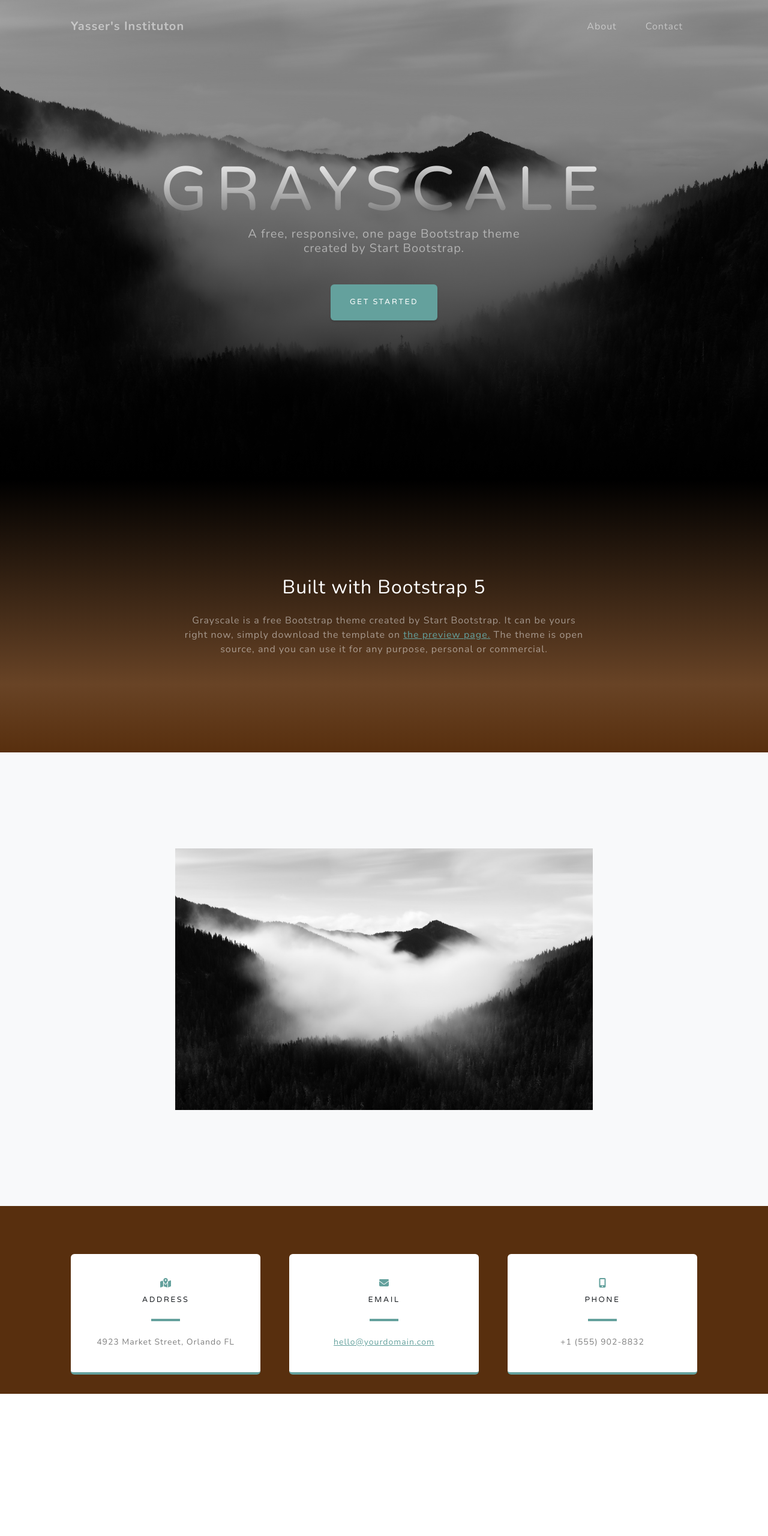
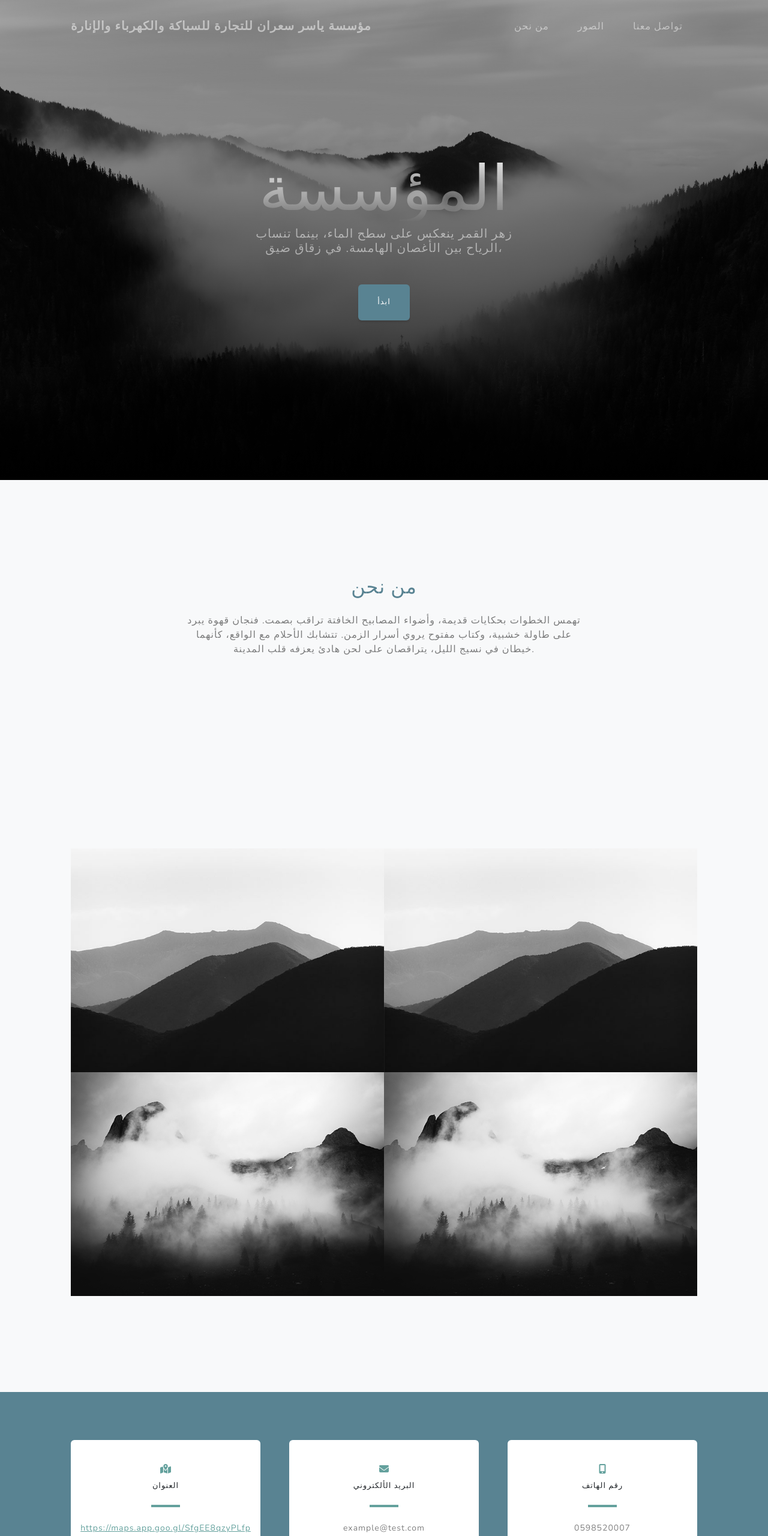
Before and after one commit to OsamaSiran/yasser-website, a plain HTML site: page startbootstrap-grayscale-gh-pages/index.html in a window 1280 px wide. Shown: the top 2560 px of the page at 60% size. Before the commit the page ends 2323 px from the top, so only its background shows below. Drawn offline with nearby package versions, Linux system fonts and the light colour scheme.

Commit message:
BIG PROGRESS! few details left.

```diff
--- a/startbootstrap-grayscale-gh-pages/index.html
+++ b/startbootstrap-grayscale-gh-pages/index.html
@@ -5,7 +5,7 @@
         <meta name="viewport" content="width=device-width, initial-scale=1, shrink-to-fit=no" />
         <meta name="description" content="" />
         <meta name="author" content="" />
-        <title>Grayscale - Start Bootstrap Theme</title>
+        <title>مؤسسة ياسر سعران للتجارة للسباكة والكهرباء والإنارة</title>
         <link rel="icon" type="image/x-icon" href="assets/favicon.ico" />
         <!-- Font Awesome icons (free version)-->
         <script src="https://use.fontawesome.com/releases/v6.3.0/js/all.js" crossorigin="anonymous"></script>
@@ -19,15 +19,16 @@
         <!-- Navigation-->
         <nav class="navbar navbar-expand-lg navbar-light fixed-top" id="mainNav">
             <div class="container px-4 px-lg-5">
-                <a class="navbar-brand" href="#page-top">Yasser's Instituton</a>
+                <a class="navbar-brand" href="#page-top"> مؤسسة ياسر سعران للتجارة للسباكة والكهرباء والإنارة</a>
                 <button class="navbar-toggler navbar-toggler-right" type="button" data-bs-toggle="collapse" data-bs-target="#navbarResponsive" aria-controls="navbarResponsive" aria-expanded="false" aria-label="Toggle navigation">
-                    Menu
+                    القائمة
                     <i class="fas fa-bars"></i>
                 </button>
                 <div class="collapse navbar-collapse" id="navbarResponsive">
                     <ul class="navbar-nav ms-auto">
-                        <li class="nav-item"><a class="nav-link" href="#about">About</a></li>
-                        <li class="nav-item"><a class="nav-link" href="#signup">Contact</a></li>
+                        <li class="nav-item"><a class="nav-link" href="#about">من نحن</a></li>
+                        <li class="nav-item"><a class="nav-link" href="#projects">الصور</a></li>
+                        <li class="nav-item"><a class="nav-link" href="#signup">تواصل معنا</a></li>
                     </ul>
                 </div>
             </div>
@@ -37,23 +38,21 @@
             <div class="container px-4 px-lg-5 d-flex h-100 align-items-center justify-content-center">
                 <div class="d-flex justify-content-center">
                     <div class="text-center">
-                        <h1 class="mx-auto my-0 text-uppercase">Grayscale</h1>
-                        <h2 class="text-white-50 mx-auto mt-2 mb-5">A free, responsive, one page Bootstrap theme created by Start Bootstrap.</h2>
-                        <a class="btn btn-primary" href="#about">Get Started</a>
+                        <h1 class="mx-auto my-0 text-uppercase">المؤسسة</h1>
+                        <h2 class="text-white-50 mx-auto mt-2 mb-5">زهر القمر ينعكس على سطح الماء، بينما تنساب الرياح بين الأغصان الهامسة. في زقاق ضيق،</h2>
+                        <a class="btn btn-primary" href="#about">ابدأ</a>
                     </div>
                 </div>
             </div>
         </header>
         <!-- About-->
-        <section class="about-section text-center" id="about">
+        <section class="about-section text-center bg-light" id="about">
             <div class="container px-4 px-lg-5">
                 <div class="row gx-4 gx-lg-5 justify-content-center">
                     <div class="col-lg-8">
-                        <h2 class="text-white mb-4">Built with Bootstrap 5</h2>
-                        <p class="text-white-50">
-                            Grayscale is a free Bootstrap theme created by Start Bootstrap. It can be yours right now, simply download the template on
-                            <a href="https://startbootstrap.com/theme/grayscale/">the preview page.</a>
-                            The theme is open source, and you can use it for any purpose, personal or commercial.
+                        <h2 class="text-black mb-4">من نحن</h2>
+                        <p class="text-black-50">
+                            تهمس الخطوات بحكايات قديمة، وأضواء المصابيح الخافتة تراقب بصمت. فنجان قهوة يبرد على طاولة خشبية، وكتاب مفتوح يروي أسرار الزمن. تتشابك الأحلام مع الواقع، كأنهما خيطان في نسيج الليل، يتراقصان على لحن هادئ يعزفه قلب المدينة.
                         </p>
                     </div>
                 </div>
@@ -63,12 +62,65 @@
         <!-- Projects-->
         <section class="projects-section bg-light" id="projects">
             <div class="container px-4 px-lg-5">
-                <!-- Featured Project Row-->
-                <div class="align-items-center justify-items">
-                    <div class="col-xl-8 col-lg-7"><img class="img-fluid" src="assets/img/bg-masthead.jpg" alt="..." /></div>
+
+
+                <!-- Featured Project Row
+                <div class="row gx-0 mb-4 mb-lg-5 align-items-center">
+                    <div class="col-xl-8 col-lg-7"><img class="img-fluid mb-3 mb-lg-0" src="assets/img/bg-masthead.jpg" alt="..." /></div>
+                    <div class="col-xl-4 col-lg-5">
+                        <div class="featured-text text-center text-lg-left">
+                            <h4>Shoreline</h4>
+                            <p class="text-black-50 mb-0">Grayscale is open source and MIT licensed. This means you can use it for any project - even commercial projects! Download it, customize it, and publish your website!</p>
+                        </div>
+                    </div>
+                </div> -->
+
+
+                <!-- Project One Row-->
+                <div class="row gx-0 mb-lg-0 justify-content-center">
+                    <div class="col-lg-6"><img class="img-fluid" src="assets/img/demo-image-01.jpg" alt="..." /></div>
+                    <div class="col-lg-6"><img class="img-fluid" src="assets/img/demo-image-01.jpg" alt="..." /></div>
+
+
+
+
+                    <!-- <div class="col-lg-6">
+                        <div class="bg-black text-center h-100 project">
+                            <div class="d-flex h-100">
+                                <div class="project-text w-100 my-auto text-center text-lg-left">
+                                    <h4 class="text-white">Misty</h4>
+                                    <img class="img-fluid" src="assets/img/demo-image-01.jpg" alt="..." />
+                                </div>
+                            </div>
+                        </div>
+                    </div> -->
+
+
+                </div>
+                <!-- Project Two Row-->
+                <div class="row gx-0 justify-content-center">
+                    <div class="col-lg-6"><img class="img-fluid" src="assets/img/demo-image-02.jpg" alt="..." /></div>
+                    <div class="col-lg-6"><img class="img-fluid" src="assets/img/demo-image-02.jpg" alt="..." /></div>
+
+
+
+                    <!-- <div class="col-lg-6 order-lg-first">
+                        <div class="bg-black text-center h-100 project">
+                            <div class="d-flex h-100">
+                                <div class="project-text w-100 my-auto text-center text-lg-right">
+                                    <h4 class="text-white">Mountains</h4>
+                                    <p class="mb-0 text-white-50">Another example of a project with its respective description. These sections work well responsively as well!</p>
+                                </div>
+                            </div>
+                        </div>
+                    </div> -->
+
+
+
                 </div>
 
             </div>
+
         </section>
         <!-- Contact-->
         <section class="contact-section bg-black" id="signup">
@@ -78,9 +130,9 @@
                         <div class="card py-4 h-100">
                             <div class="card-body text-center">
                                 <i class="fas fa-map-marked-alt text-primary mb-2"></i>
-                                <h4 class="text-uppercase m-0">Address</h4>
+                                <h4 class="text-uppercase m-0">العنوان</h4>
                                 <hr class="my-4 mx-auto" />
-                                <div class="small text-black-50">4923 Market Street, Orlando FL</div>
+                                <div class="small text-black-50"><a href="https://maps.app.goo.gl/SfgEE8qzyPLfprCo9" target="_blank">https://maps.app.goo.gl/SfgEE8qzyPLfprCo9</a></div>
                             </div>
                         </div>
                     </div>
@@ -88,9 +140,9 @@
                         <div class="card py-4 h-100">
                             <div class="card-body text-center">
                                 <i class="fas fa-envelope text-primary mb-2"></i>
-                                <h4 class="text-uppercase m-0">Email</h4>
+                                <h4 class="text-uppercase m-0">البريد الألكتروني</h4>
                                 <hr class="my-4 mx-auto" />
-                                <div class="small text-black-50"><a href="#!">hello@yourdomain.com</a></div>
+                                <div class="small text-black-50"><a >example@test.com</a></div>
                             </div>
                         </div>
                     </div>
@@ -98,9 +150,9 @@
                         <div class="card py-4 h-100">
                             <div class="card-body text-center">
                                 <i class="fas fa-mobile-alt text-primary mb-2"></i>
-                                <h4 class="text-uppercase m-0">Phone</h4>
+                                <h4 class="text-uppercase m-0">رقم الهاتف</h4>
                                 <hr class="my-4 mx-auto" />
-                                <div class="small text-black-50">+1 (555) 902-8832</div>
+                                <div class="small text-black-50">0598520007</div>
                             </div>
                         </div>
                     </div>
```
Also changed, not shown: startbootstrap-grayscale-gh-pages/css/styles.css.
